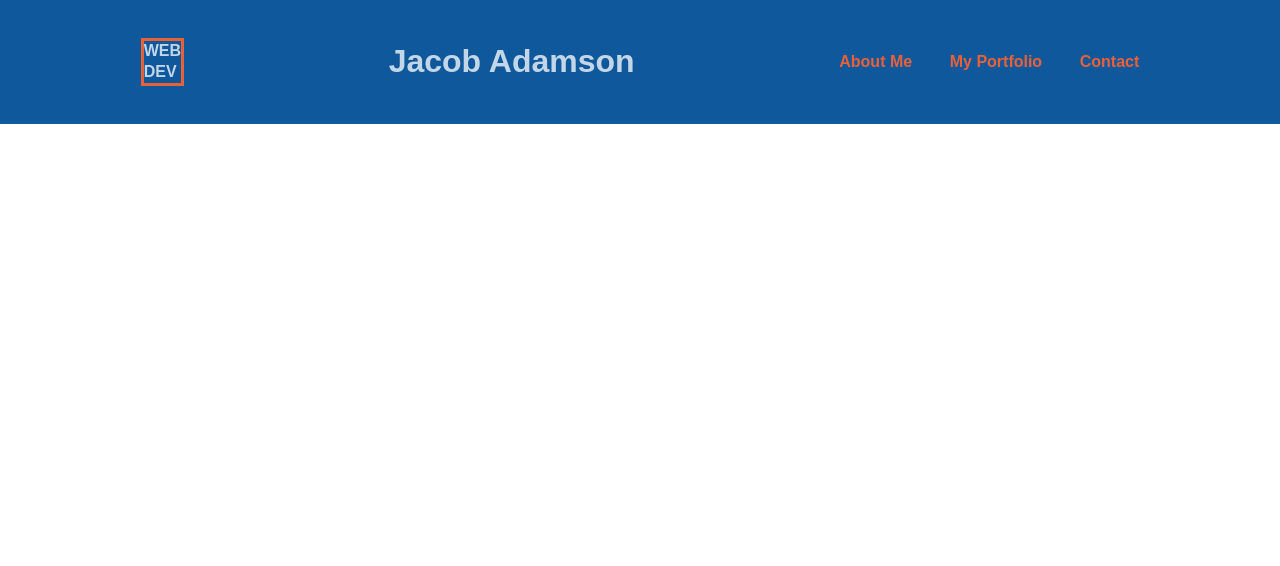
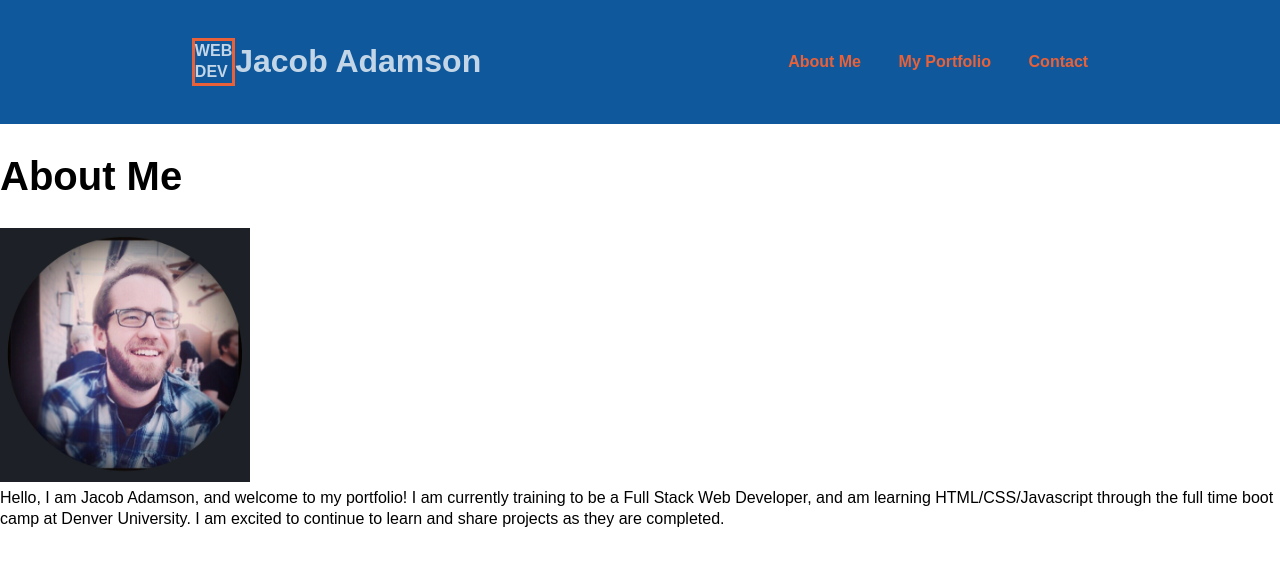
Before and after one commit to JKLA13/my-portfolio, a plain HTML site: page index.html in a window 1280 px wide. Drawn offline with Linux system fonts and the light colour scheme.

Commit message:
added about me section

```diff
--- a/assets/css/style.css
+++ b/assets/css/style.css
@@ -5,13 +5,13 @@
   }
 
 body {
-    display: flex;
-    flex-direction: column;
+    /* display: flex;
+    flex-direction: column; */
     line-height: 1.3;
 }
 
 .boxed {
-  border: 3px solid #e96138
+  border: 3px solid #e96138;
 }
 
 header {
@@ -21,6 +21,14 @@ header {
     padding: 3%;
     background-color: var(--dark);
     color: var(--light);
+    width: 100%;
+    margin: 0 auto;
+}
+
+#leftSide {
+  display: flex;
+  justify-content: space-around;
+  align-items: center;
 }
 
 h1 {
@@ -54,7 +62,15 @@ nav a:hover {
   color: var(--light);
 }
 
+.sectionBox {
+  display: flex;
+  flex-direction: row;
+}
 
+#profile-pic {
+  width: 250px;
+  height: auto;
+}
 
 
 @media screen and (max-width: 768px) {
@@ -63,6 +79,6 @@ nav a:hover {
     }
 
     main {
-      max-width: 1200px;
+      max-width: 100%;
     }
   }
--- a/index.html
+++ b/index.html
@@ -10,18 +10,39 @@
   </head>
   <body>
     <header>
+      <section id="leftSide">
         <div class="boxed">
           <h3>WEB</h3>
           <h3>DEV</h3>
         </div>
         <h1>Jacob Adamson</h1>
+      </section>
+      <section id="rightSide">
         <nav>
           <ul>
-          <li><a href="#">About Me</a></li>
+            <li><a href="#aboutMe">About Me</a></li>
             <li><a href="#">My Portfolio</a></li>
             <li><a href="#">Contact</a></li>
           </ul>
         </nav>
+      </section>
     </header>
+    <section id="aboutMe">
+      <div class="sectionBox">
+        <h2>About Me</h2>
+      </div>
+      <img
+        src="./assets/images/jla-portfolio-pic.png"
+        id="profile-pic"
+        alt="Profile Picture"
+      />
+      <p>
+        Hello, I am Jacob Adamson, and welcome to my portfolio! I am currently
+        training to be a Full Stack Web Developer, and am learning
+        HTML/CSS/Javascript through the full time boot camp at Denver
+        University. I am excited to continue to learn and share projects as they
+        are completed.
+      </p>
+    </section>
   </body>
 </html>
```
Lines whose indentation alone changed are shown as unchanged.
